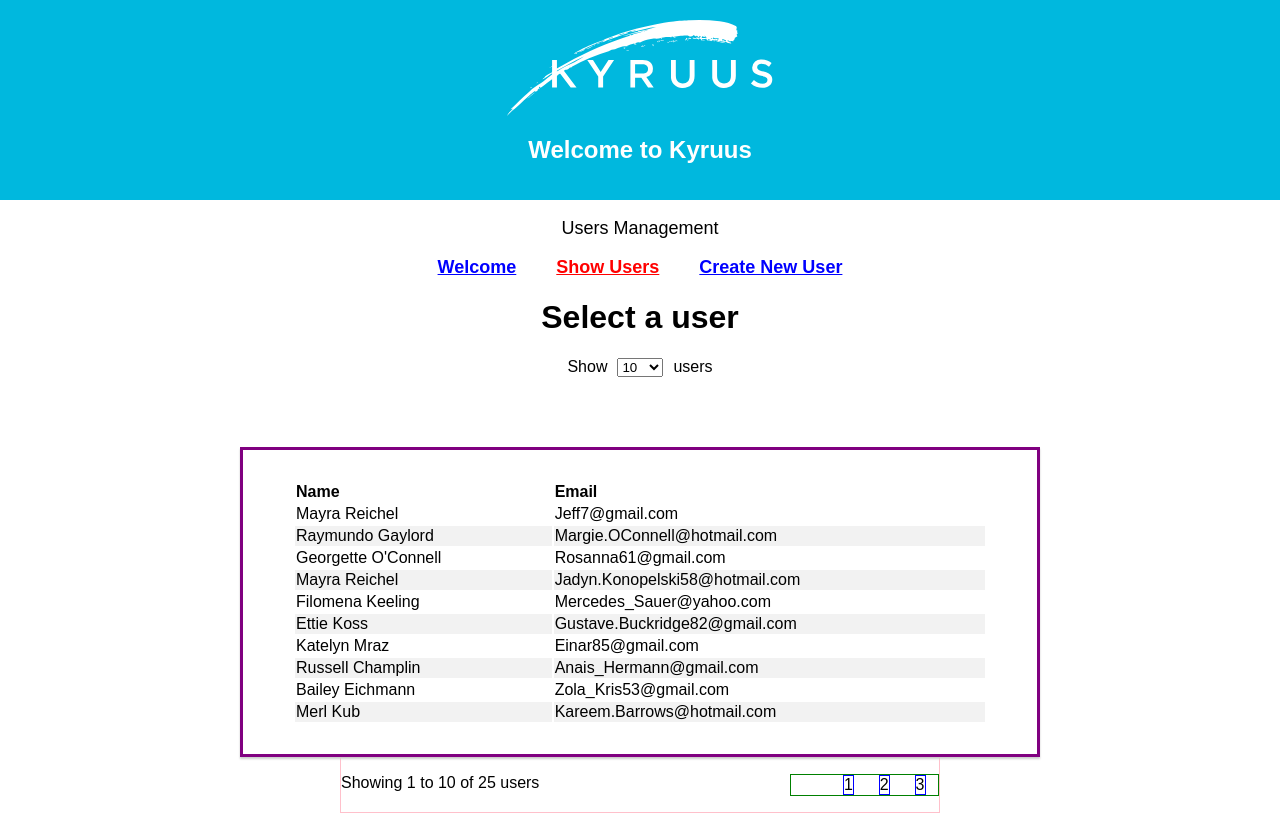
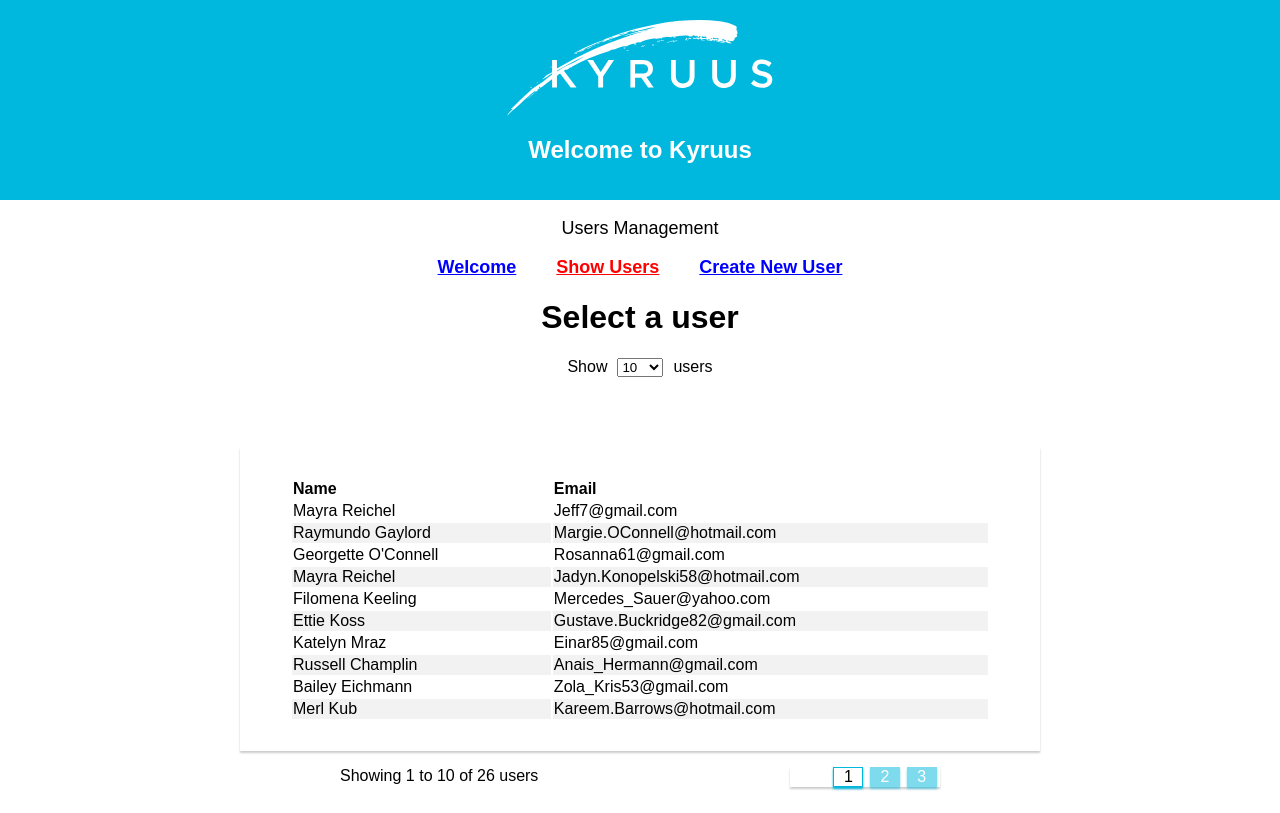
Before and after one commit to kylebustard/User-Management, a React (Create React App) app: page /users in a window 1280 px wide. Built offline with nearby package versions, Linux system fonts and the light colour scheme; data requests are answered from the project's data file.

Commit message:
Add buttons to show user

```diff
--- a/server/db.json
+++ b/server/db.json
@@ -124,6 +124,11 @@
       "id": "25",
       "name": "Theresa Rogahn",
       "email": "Tina_Tremblay@hotmail.com"
+    },
+    {
+      "id": "26",
+      "name": "me",
+      "email": "you"
     }
   ]
 }
--- /dev/null
+++ b/src/components/Edit.js
@@ -0,0 +1,5 @@
+import React from "react";
+
+const Edit = ({ editHandler }) => <button onClick={editHandler}>Edit</button>;
+
+export default Edit;
--- a/src/components/NewUser.js
+++ b/src/components/NewUser.js
@@ -2,6 +2,7 @@ import React from "react";
 import axios from "axios";
 import { Link } from "@reach/router";
 import "../styles.css";
+import Submit from "./Submit";
 
 const inputStatus = {
   ERROR: "ERROR",
@@ -132,7 +133,7 @@ class NewUser extends React.Component {
           }}
           className="card"
         >
-          <label htmlFor="name">Name</label>
+          <label htmlFor="name">Name: </label>
           <input
             type="text"
             value={name}
@@ -141,7 +142,7 @@ class NewUser extends React.Component {
           {nameStatus === inputStatus.IDLE
             ? null
             : okOrError(nameStatus, "name")}
-          <label htmlFor="email">Email</label>
+          <label htmlFor="email">Email: </label>
           <input
             type="text"
             value={email}
@@ -151,20 +152,13 @@ class NewUser extends React.Component {
             ? null
             : okOrError(emailStatus, "email")}
           <br />
-          <button
-            type="submit"
-            onSubmit={(event) => {
-              this.submitHandler(event);
-            }}
-          >
-            Submit
-          </button>
+          <Submit submitHandler={this.submitHandler} />
         </form>
       </div>
     );
 
     const userCreatedSuccess = (
-      <div className="Users">
+      <div className="Users Users-success">
         <h1>User was created!</h1>
         <div className="card">
           <p>Click to return home.</p>
--- a/src/components/PaginationFooter.js
+++ b/src/components/PaginationFooter.js
@@ -10,8 +10,11 @@ const PaginationFooter = ({
 }) => {
   const pageIndexBox = new Array(totalPages).fill(null).map((_, idx) => {
     const i = idx + 1;
+    const isActive = i === currentPage ? true : false;
+    const theClass = isActive ? "PageNum-active" : "PageNum";
+
     return (
-      <li key={i} onClick={() => changePage(i)}>
+      <li key={i} className={theClass} onClick={() => changePage(i)}>
         {i}
       </li>
     );
--- a/src/components/ShowUser.js
+++ b/src/components/ShowUser.js
@@ -3,6 +3,7 @@ import axios from "axios";
 import "../styles.css";
 import Error from "./Error";
 import Loading from "./Loading";
+import UserInfo from "./UserInfo";
 
 class ShowUser extends React.Component {
   constructor(props) {
@@ -37,17 +38,20 @@ class ShowUser extends React.Component {
     }
   }
 
+  submitHandler = (event) => {
+    event.preventDefault();
+    this.patchUserHandler();
+  };
+
   render() {
     return this.state.error ? (
       <Error />
     ) : this.state.loadedUser ? (
-      <div className="Users">
-        <h1>User</h1>
-        <div className="card">
-          <p>Name: {this.state.loadedUser.name}</p>
-          <p>Email: {this.state.loadedUser.email}</p>
-        </div>
-      </div>
+      <UserInfo
+        name={this.state.loadedUser.name}
+        email={this.state.loadedUser.email}
+        submitHandler={this.submitHandler}
+      />
     ) : (
       <Loading />
     );
--- /dev/null
+++ b/src/components/Submit.js
@@ -0,0 +1,14 @@
+import React from "react";
+
+const Submit = ({ submitHandler }) => (
+  <button
+    type="submit"
+    onSubmit={(event) => {
+      submitHandler(event);
+    }}
+  >
+    Submit
+  </button>
+);
+
+export default Submit;
--- a/src/components/Table.js
+++ b/src/components/Table.js
@@ -15,8 +15,7 @@ class Table extends React.Component {
   }
 
   changeResultsPerPage = (event) => {
-    this.setState({ resultsPerPage: event.target.value });
-    this.changePage(1);
+    this.setState({ resultsPerPage: event.target.value, currentPage: 1 });
   };
 
   changePage = (pageNum) => {
--- /dev/null
+++ b/src/components/UserInfo.js
@@ -0,0 +1,45 @@
+import React from "react";
+import "../styles.css";
+import Submit from "./Submit";
+import Edit from "./Edit";
+
+class ShowUser extends React.Component {
+  constructor(props) {
+    super(props);
+    this.state = {
+      editMode: false,
+    };
+  }
+
+  editHandler = () => {
+    this.setState({ editMode: true });
+    console.log("edit");
+  };
+
+  render() {
+    const { name, email, submitHandler } = this.props;
+
+    return (
+      <div className="Users">
+        <h1>User</h1>
+        <div className="card">
+          <label>Name: </label>
+          <span>{name}</span>
+          <br />
+          <br />
+          <label>Email: </label>
+          <span>{email}</span>
+          <br />
+          <br />
+          {this.state.editMode ? (
+            <Submit submitHandler={submitHandler} />
+          ) : (
+            <Edit editHandler={this.editHandler} />
+          )}
+        </div>
+      </div>
+    );
+  }
+}
+
+export default ShowUser;
--- a/src/components/UserRow.js
+++ b/src/components/UserRow.js
@@ -1,10 +1,12 @@
 import React from "react";
 
-const UserRow = ({ email, name, id, selectUserHandler }) => (
-  <tr onClick={() => selectUserHandler(id)}>
-    <td>{name}</td>
-    <td>{email}</td>
-  </tr>
-);
+const UserRow = ({ email, name, id, selectUserHandler }) => {
+  return (
+    <tr onClick={() => selectUserHandler(id)}>
+      <td>{name}</td>
+      <td>{email}</td>
+    </tr>
+  );
+};
 
 export default UserRow;
--- a/src/styles.css
+++ b/src/styles.css
@@ -23,7 +23,6 @@ table {
   position: relative;
   padding: 30px;
   border-collapse: separate;
-  border: 3px solid purple;
   box-shadow: 0 2px 2px #ccc;
   width: 800px;
   padding-right: 50px;
@@ -88,12 +87,19 @@ li {
   width: 400px;
 }
 
+.card label {
+  font-weight: bold;
+}
+
+.card span {
+  border-bottom: 1px solid rgb(0, 184, 222);
+}
+
 .Link {
   padding: 20px;
 }
 
 .UsersManagement {
-  /* border: 3px solid yellow; */
   display: flex;
   flex-direction: column;
   align-items: center;
@@ -106,12 +112,19 @@ li {
 }
 
 .Users {
-  /* border: 3px solid green; */
   display: flex;
   flex-direction: column;
   justify-content: center;
   align-items: center;
   width: 800px;
+}
+
+.Users-success {
+  text-align: center;
+}
+
+.hovered {
+  border-bottom: 1px solid rgb(0, 184, 222);
 }
 
 .Error {
@@ -123,19 +136,33 @@ li {
 }
 
 .PaginationFooter {
-  border: 1px solid pink;
   display: flex;
   justify-content: space-between;
   width: 75%;
 }
 
 .PaginationFooter ul {
-  border: 1px solid green;
   display: flex;
   justify-content: space-around;
   width: 25%;
+  box-shadow: 0 2px 2px #ccc;
 }
 
 .PaginationFooter li {
-  border: 1px solid blue;
+  box-shadow: 0 2px 2px rgb(0, 184, 222);
+  width: 30px;
+  border: 1px solid rgb(0, 184, 222);
+  text-align: center;
 }
+
+.PageNum {
+  opacity: 50%;
+  background-color: rgb(0, 184, 222);
+  color: white;
+  box-shadow: 0 2px 2px #ccc;
+}
+
+.PageNum-active {
+  box-shadow: 0 2px 2px rgb(0, 184, 222);
+  color: black;
+}
```
